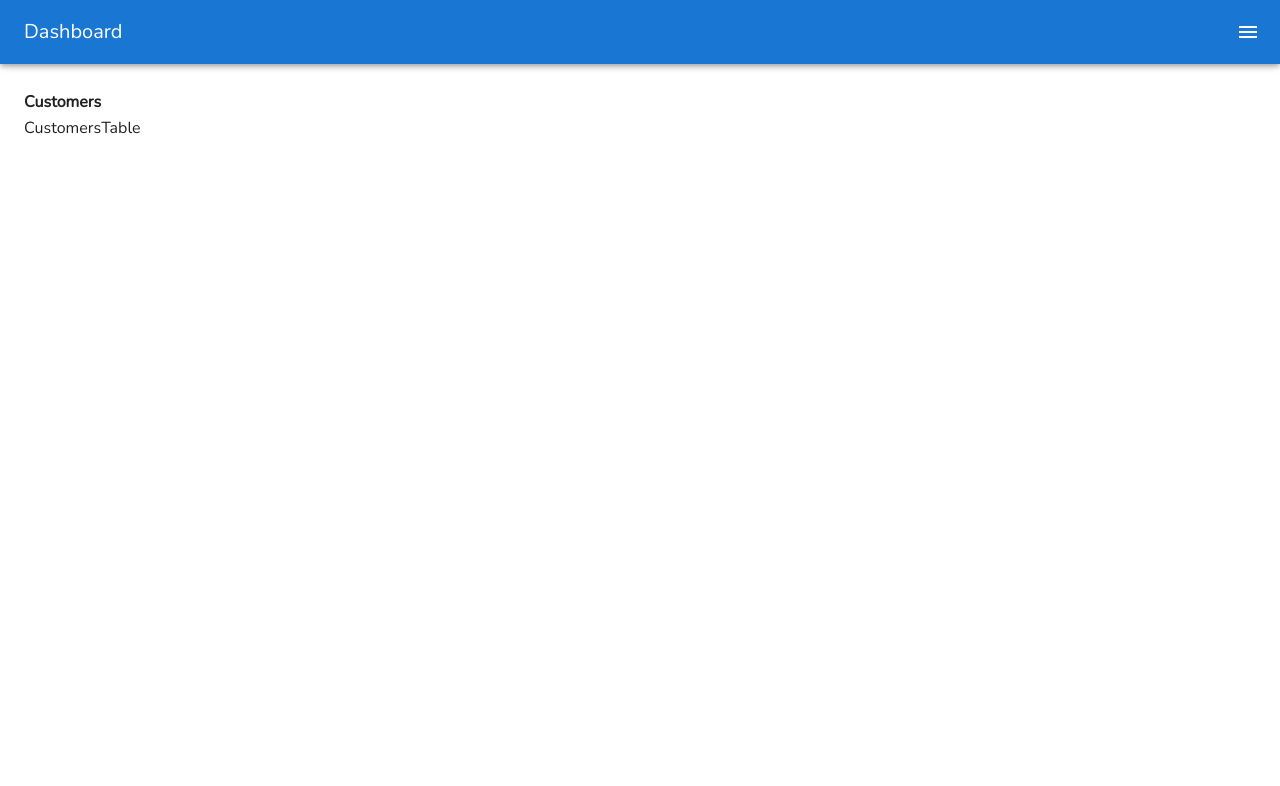
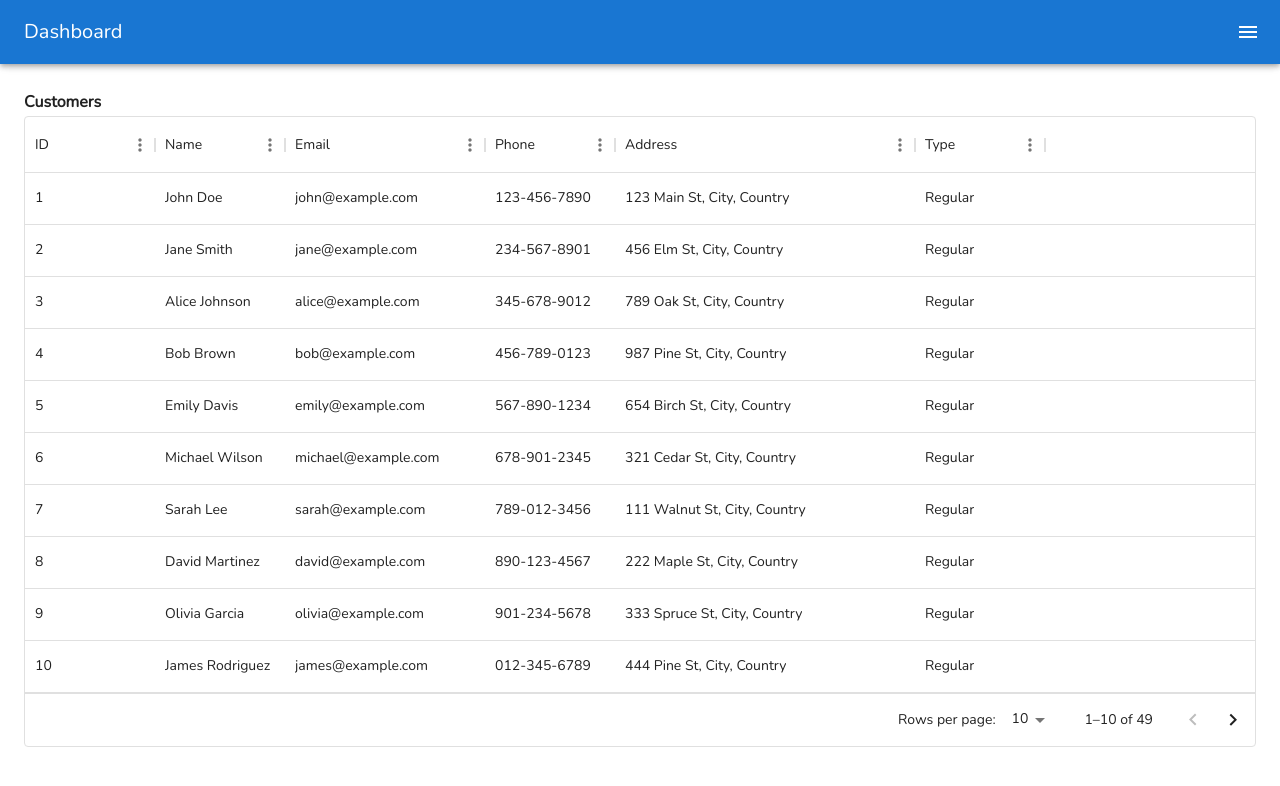
Before and after one commit to LailaSumiyaKhan/dashboard, a React (Create React App) app: page /customers in a window 1280 px wide. Shown: the top 786 px of the page. Built offline with nearby package versions, Linux system fonts and the light colour scheme.

Commit message:
Add customers table

```diff
--- a/src/pages/customers/CustomersTable.jsx
+++ b/src/pages/customers/CustomersTable.jsx
@@ -1,5 +1,38 @@
+import { Box } from "@mui/material";
+import { DataGrid } from "@mui/x-data-grid";
 import React from "react";
+import { useSelector } from "react-redux";
+
+const colWidth = 130;
 
 export default function CustomersTable() {
-   return <div>CustomersTable</div>;
+   const states = useSelector((store) => store.app);
+   const { customersTable } = states;
+
+   const columns = [
+      { field: "id", headerName: "ID", width: colWidth },
+      { field: "name", headerName: "Name", width: colWidth },
+      { field: "email", headerName: "Email", width: 200 },
+      { field: "phone", headerName: "Phone", width: colWidth },
+      { field: "address", headerName: "Address", width: 300 },
+      { field: "type", headerName: "Type", width: colWidth },
+   ];
+
+   return (
+      <Box>
+         <DataGrid
+            columns={columns}
+            rows={customersTable}
+            initialState={{
+               pagination: {
+                  paginationModel: {
+                     pageSize: 10,
+                  },
+               },
+            }}
+            pageSizeOptions={[5, 10, 25]}
+            disableRowSelectionOnClick
+         />
+      </Box>
+   );
 }
```
